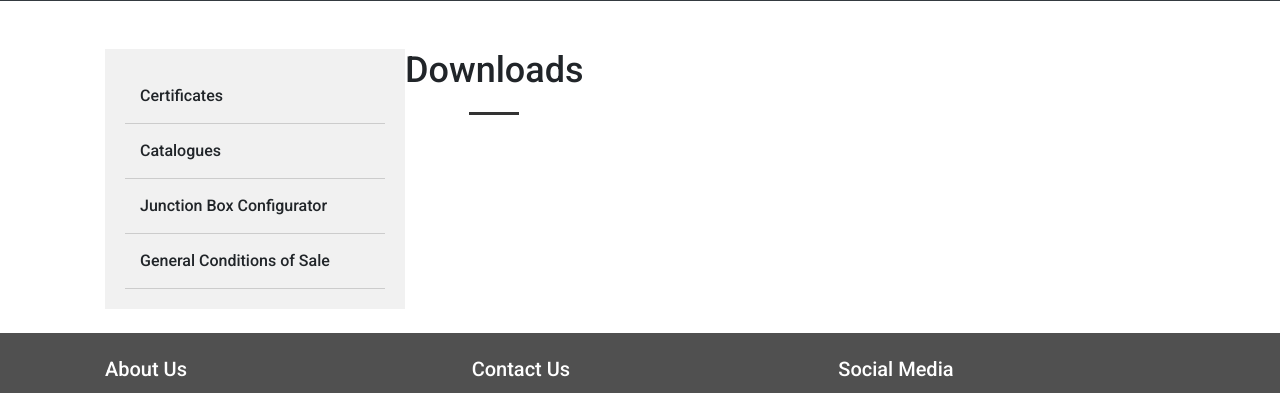
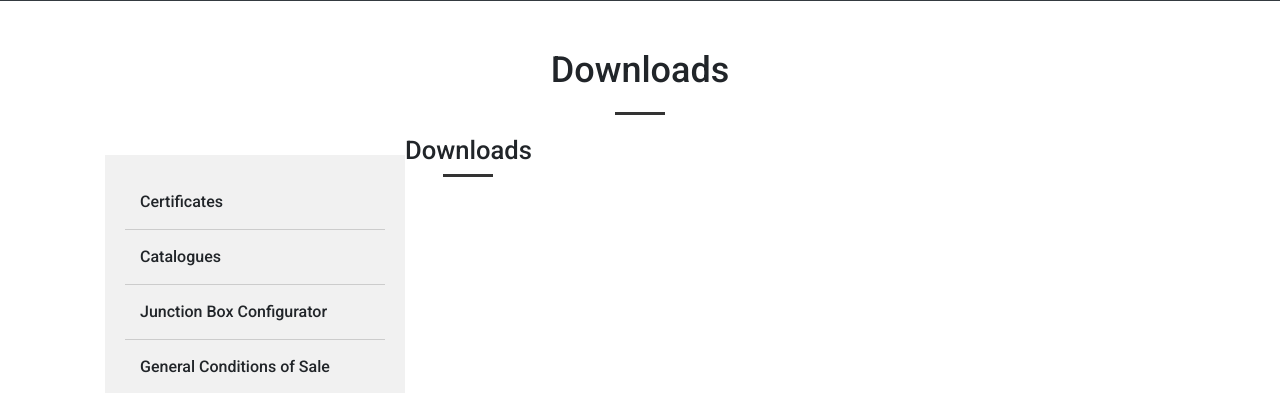
Before and after one commit to Brimgit/TestPage, a PHP site: page /downloads.html in a window 1280 px wide. Shown: the part 325-718 px from the top of the page. Run offline with PHP 8.4, Linux system fonts and the light colour scheme.

Commit message:
changes side menu

```diff
--- a/css/styles.css
+++ b/css/styles.css
@@ -389,22 +389,12 @@
 
 
 /* Download section */
-.download-list {
-  list-style: none;
-  padding: 0;
-  margin: 0;
-}
-
-.download-list li {
-  margin-bottom: 20px;
-}
 .container {
   max-width: 1100px;
   margin: auto;
   padding: 0 15px;
-  display: flex;
 }
-.section-title h2 {
+.section-title h1 {
   font-size: 36px;
   margin-bottom: 20px;
 }
@@ -413,6 +403,9 @@
   height: 3px;
   background-color: #333;
   margin: auto;
+}
+.main-content {
+  display: flex;
 }
 .btn {
   display: inline-block;
@@ -431,6 +424,7 @@
   width: 300px;
   background-color: #f1f1f1;
   padding: 20px;
+  margin-top: 20px;
 }
 .side-menu ul {
   list-style: none;
@@ -445,8 +439,11 @@
 .side-menu ul li:hover {
   background-color: #ccc;
 }
+.download-section {
+  flex-grow: 1;
+  margin-left: 20px;
+}
 .download-list {
-  flex-grow: 1;
   list-style: none;
   padding: 0;
   margin: 0;
--- a/downloads.html
+++ b/downloads.html
@@ -86,6 +86,13 @@
 </nav>
 
 <div class="container mt-5">
+        <!-- Title -->
+        <div class="section-title">
+            <h1 id="download-title">Downloads</h1>
+            <div class="underline"></div>
+          </div>
+ <!-- Main Content -->
+ <div class="main-content">
     <!-- Side Menu -->
     <div class="side-menu">
       <ul>
```
